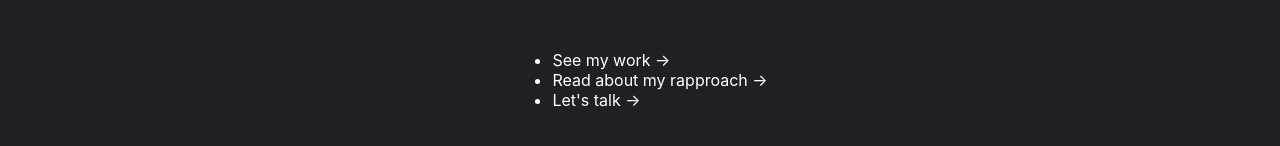
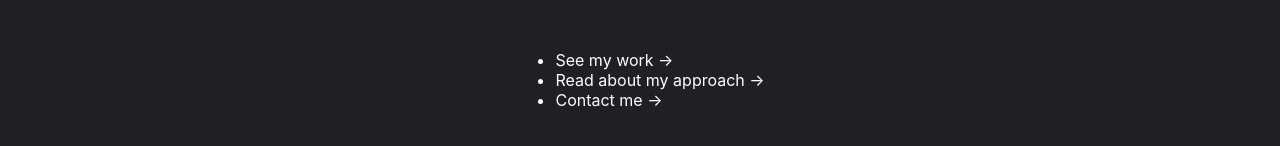
Before and after one commit to h-aburesha/my-portfolio, a React (Create React App) app: page / in a window 1280 px wide. Shown: the part 536-682 px from the top of the page. Built offline with nearby package versions, Linux system fonts and the light colour scheme.

Commit message:
changes to landing

```diff
--- a/src/Components/Landing/Landing.jsx
+++ b/src/Components/Landing/Landing.jsx
@@ -19,8 +19,8 @@ function Landing() {
             <div className="navigation-list-home">
                 <ul>
                     <li>See my work → </li>
-                    <li>Read about my rapproach → </li>
-                    <li>Let's talk → </li>
+                    <li>Read about my approach → </li>
+                    <li>Contact me → </li>
                 </ul>
             </div>
         </div>
```
